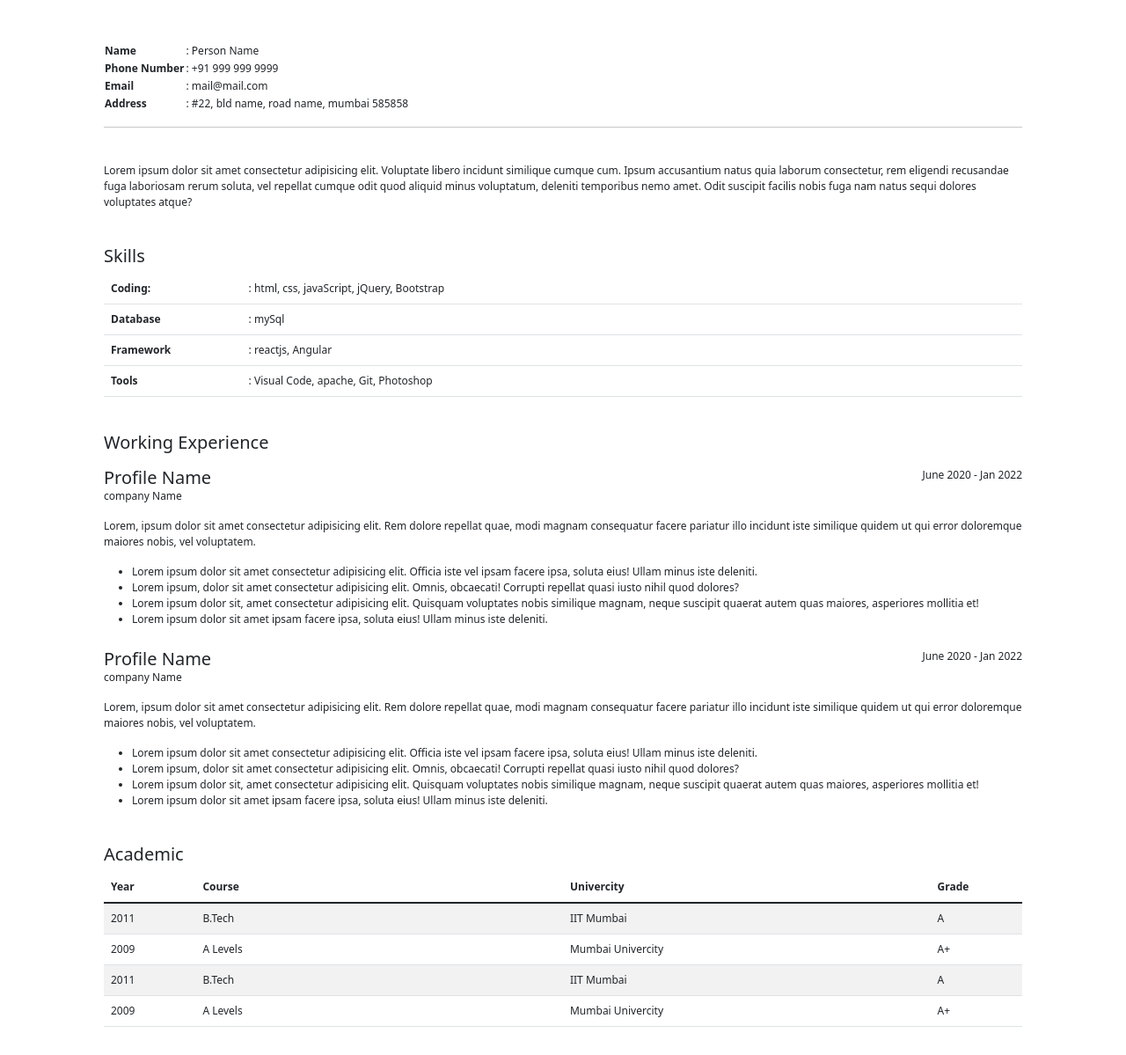
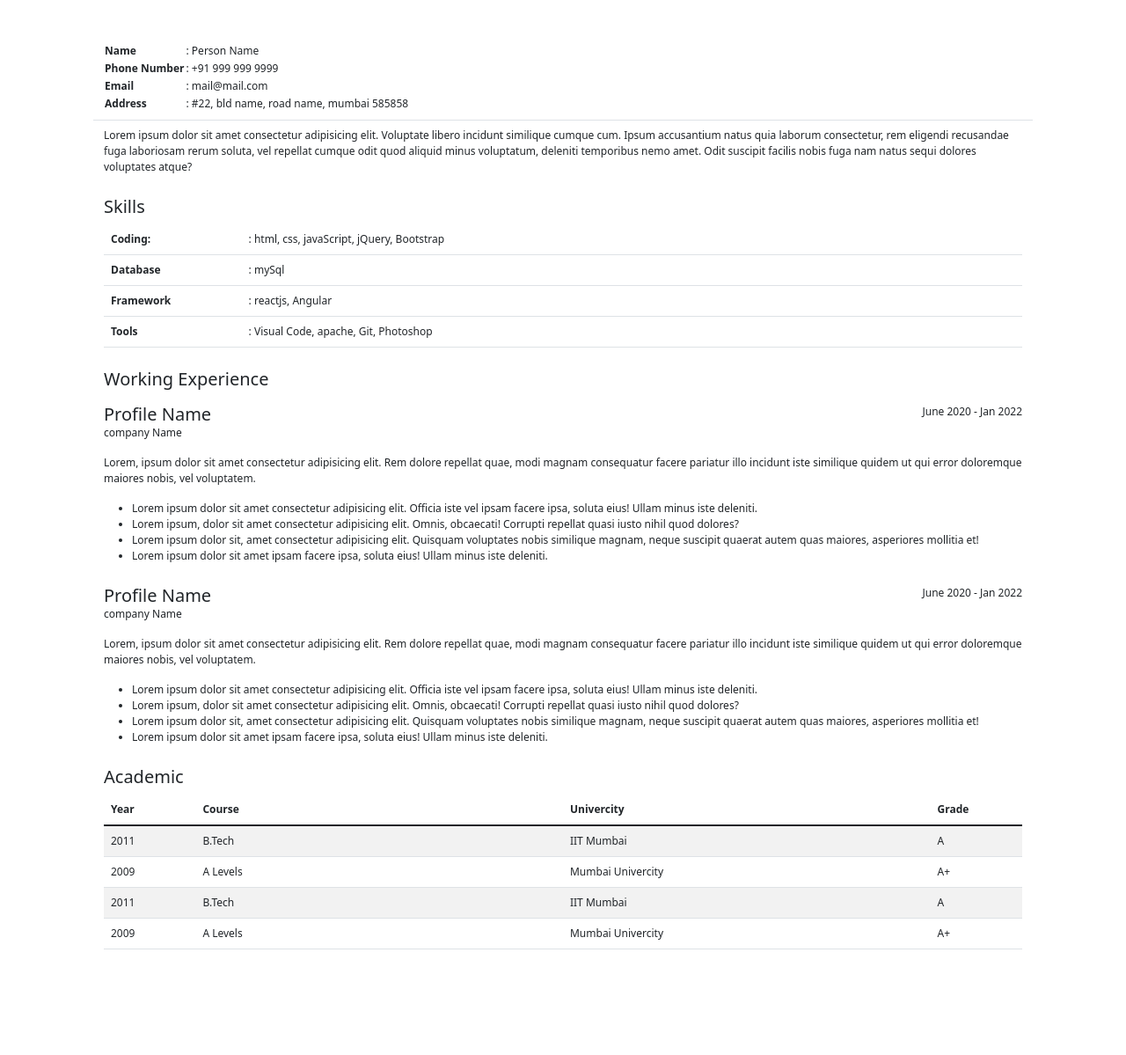
Before and after one commit to rohitsraj12/edqi, a PHP site: page /sandbox/website/public/resume/templates/temp_1_print.php in a window 1280 px wide. Shown: the top 1199 px of the page at 88% size. After the commit the page ends 1079 px from the top, so only its background shows below. Run offline with PHP 8.4, Linux system fonts and the light colour scheme; some libraries are stand-ins or nearby versions.

Commit message:
Update temp_1_print.php

```diff
--- a/website/public/resume/templates/temp_1_print.php
+++ b/website/public/resume/templates/temp_1_print.php
@@ -35,7 +35,7 @@
       <div class="row">
       </div>
       <!-- info row -->
-      <div class="row invoice-info">
+      <div class="row invoice-info border-bottom pb-2">
         <div class="col-sm-8 invoice-col">
           <!-- <b>Invoice #007612</b><br> -->
           <table>
@@ -61,17 +61,15 @@
         <!-- /.col -->
       </div>
       <!-- /.row -->
-      <hr>
-      <!-- Table row -->
 
-      <div class="object contianer py-4">
+      <div class="object contianer py-2">
         <p>
           Lorem ipsum dolor sit amet consectetur adipisicing elit. Voluptate libero incidunt similique cumque cum. Ipsum accusantium natus quia laborum consectetur, rem eligendi recusandae fuga laboriosam rerum soluta, vel repellat cumque odit quod aliquid minus voluptatum, deleniti temporibus nemo amet. Odit suscipit facilis nobis fuga nam natus sequi dolores voluptates atque?
         </p>
       </div>
       <!-- end object -->
 
-      <div class="skill pb-4">
+      <div class="skill pb-2">
         <h5>Skills</h5>
         <div class="table-responsive">
             <table class="table">
@@ -97,7 +95,7 @@
       <!-- end skils -->
 
       <div class="experience">
-        <div class="pb-4">
+        <div class="pb-2">
           <h5>Working Experience</h5>
 
           <article>
@@ -114,7 +112,7 @@
                 <p>June 2020 - Jan 2022</p>
               </div>
             </div>
-            <div class="table-responsive">
+            <div class="">
               <p>
                 Lorem, ipsum dolor sit amet consectetur adipisicing elit. Rem dolore repellat quae, modi magnam consequatur facere pariatur illo incidunt iste similique quidem ut qui error doloremque maiores nobis, vel voluptatem.
               </p>
@@ -142,7 +140,7 @@
                 <p>June 2020 - Jan 2022</p>
               </div>
             </div>
-            <div class="table-responsive">
+            <div class="">
               <p>
                 Lorem, ipsum dolor sit amet consectetur adipisicing elit. Rem dolore repellat quae, modi magnam consequatur facere pariatur illo incidunt iste similique quidem ut qui error doloremque maiores nobis, vel voluptatem.
               </p>
```
